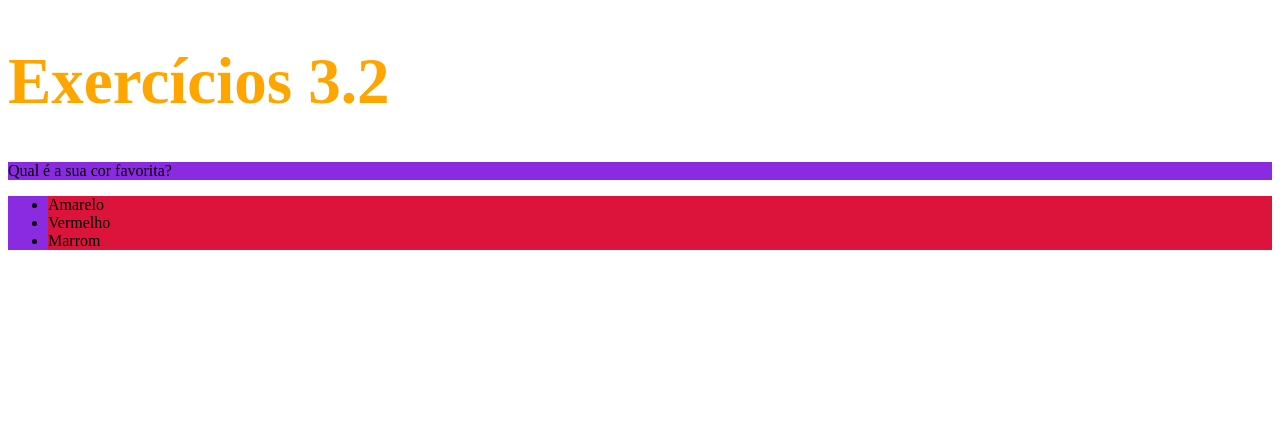
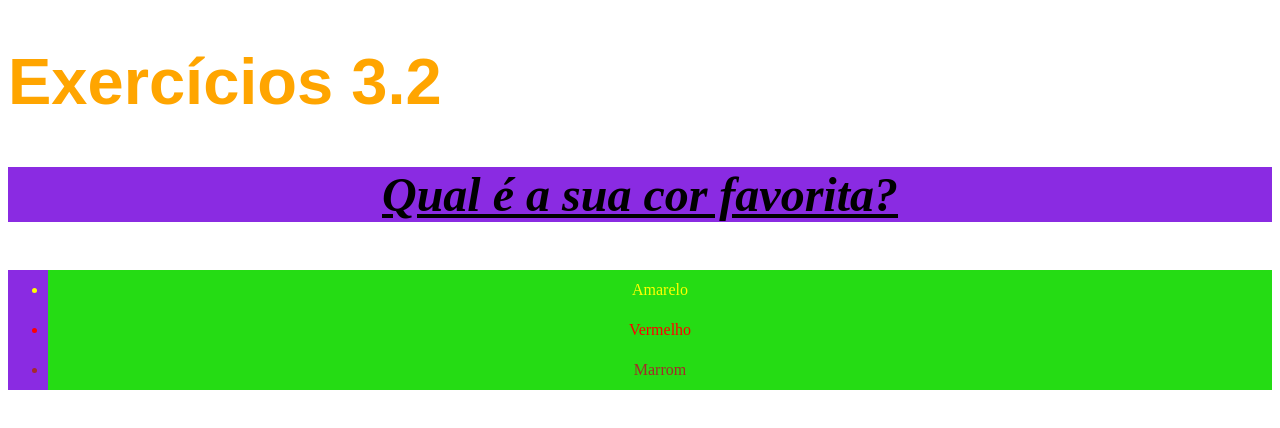
Before and after one commit to brunowedley/trybe-exercises, a plain HTML site: page bloco_3/dia_2/CSS_1.html in a window 1280 px wide. Drawn offline with Linux system fonts and the light colour scheme.

Commit message:
Adiciona segunda parte do exercício 3.2

```diff
--- a/bloco_3/dia_2/CSS_1.html
+++ b/bloco_3/dia_2/CSS_1.html
@@ -4,16 +4,38 @@
     <meta charset="UTF-8">
     <title>HTML</title>
     <style>
+        body {
+          font-size: 16px;
+        }
         h1{
             font-size:65px;
             color: orange;
+            font-family: sans-serif;
         }
         li{
-            background-color: crimson;
+            background-color: rgb(37, 220, 20);
+            text-align: center;
+            line-height:40px;
         }
 
         .class1 {
             background-color:blueviolet;
+        }
+        p {
+          font-weight: 600;
+          font-size: 3em;
+          font-style:italic;
+          text-decoration: underline;
+          text-align: center;
+        }
+        #yl{
+          color: yellow;
+        }
+        #rd{
+          color:red;
+        }
+        #bw{
+          color:brown;
         }
 
     </style>
@@ -22,9 +44,9 @@
     <h1>Exercícios 3.2</h1>
     <p class="class1">Qual é a sua cor favorita?</p>
     <ul class="class1">
-      <li>Amarelo</li>
-      <li>Vermelho</li>
-      <li>Marrom</li>
+      <li id="yl">Amarelo</li>
+      <li id="rd">Vermelho</li>
+      <li id="bw">Marrom</li>
     </ul>
 
     <!-- Exercícios
```
